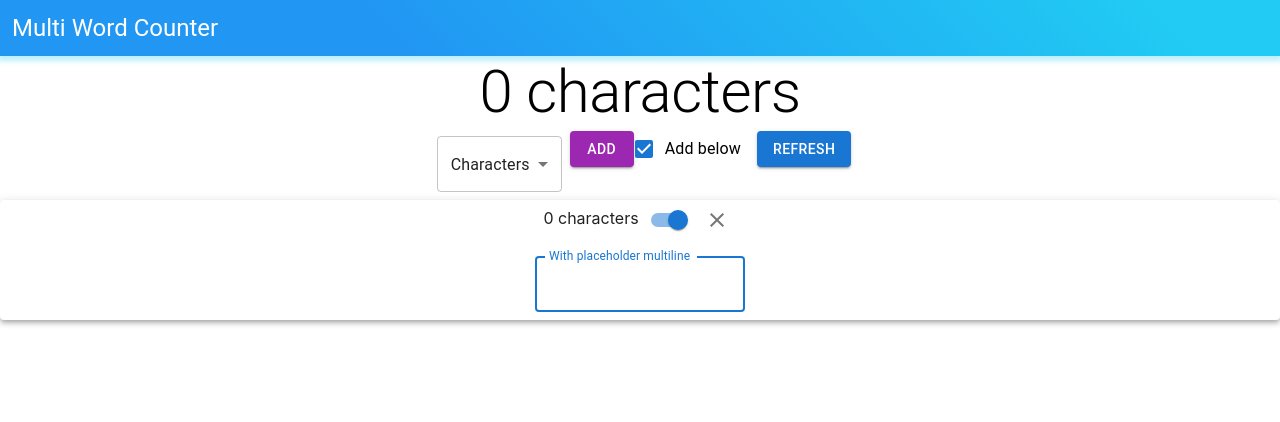
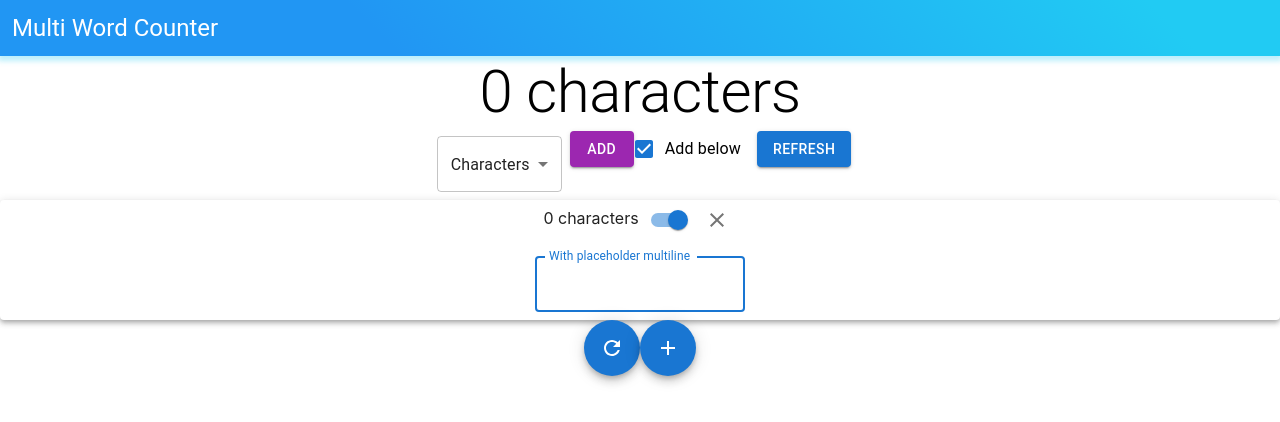
Before and after one commit to m0tl1ya/multi-word-counter-2022, a React (Create React App) app: page / in a window 1280 px wide. Shown: the top 422 px of the page. Built offline with nearby package versions, Linux system fonts and the light colour scheme.

Commit message:
add fab icon actions

```diff
--- a/src/components/CountingZone.tsx
+++ b/src/components/CountingZone.tsx
@@ -1,9 +1,13 @@
 import * as React from 'react';
 import { useRecoilValue } from "recoil";
+
+import Fab from '@mui/material/Fab';
+import AddIcon from '@mui/icons-material/Add';
+import RefreshIcon from '@mui/icons-material/Refresh';
+
 import WordCounter from './WordCounter'
 import { wordCounterListState } from "../state/counterState";
-
-
+import { useWordCounterList } from "../state/counterState";
 
 type Props = {
   // onActive: boolean;
@@ -11,6 +15,15 @@ type Props = {
 
 const CountingZone: React.FC<Props> = () => {
   const wordCounters = useRecoilValue(wordCounterListState);
+  const { addCounterBelow, refreshCounters } = useWordCounterList();
+
+  const addItem = () => {
+    addCounterBelow();
+  };
+
+  const clearAll = () => {
+    refreshCounters();
+  };
 
   return (
     <div>
@@ -21,6 +34,22 @@ const CountingZone: React.FC<Props> = () => {
         // actions={actions}
         // mode={mode}
         />)}
+      <Fab
+        color="primary"
+        aria-label="Refresh"
+        // className={classes.refreshButton}
+        onClick={clearAll}
+      >
+        <RefreshIcon />
+      </Fab>
+      <Fab
+        color="primary"
+        aria-label="Add"
+        // className={classes.addButton}
+        onClick={addItem}
+      >
+        <AddIcon />
+      </Fab>
     </div>
   );
 }
```
